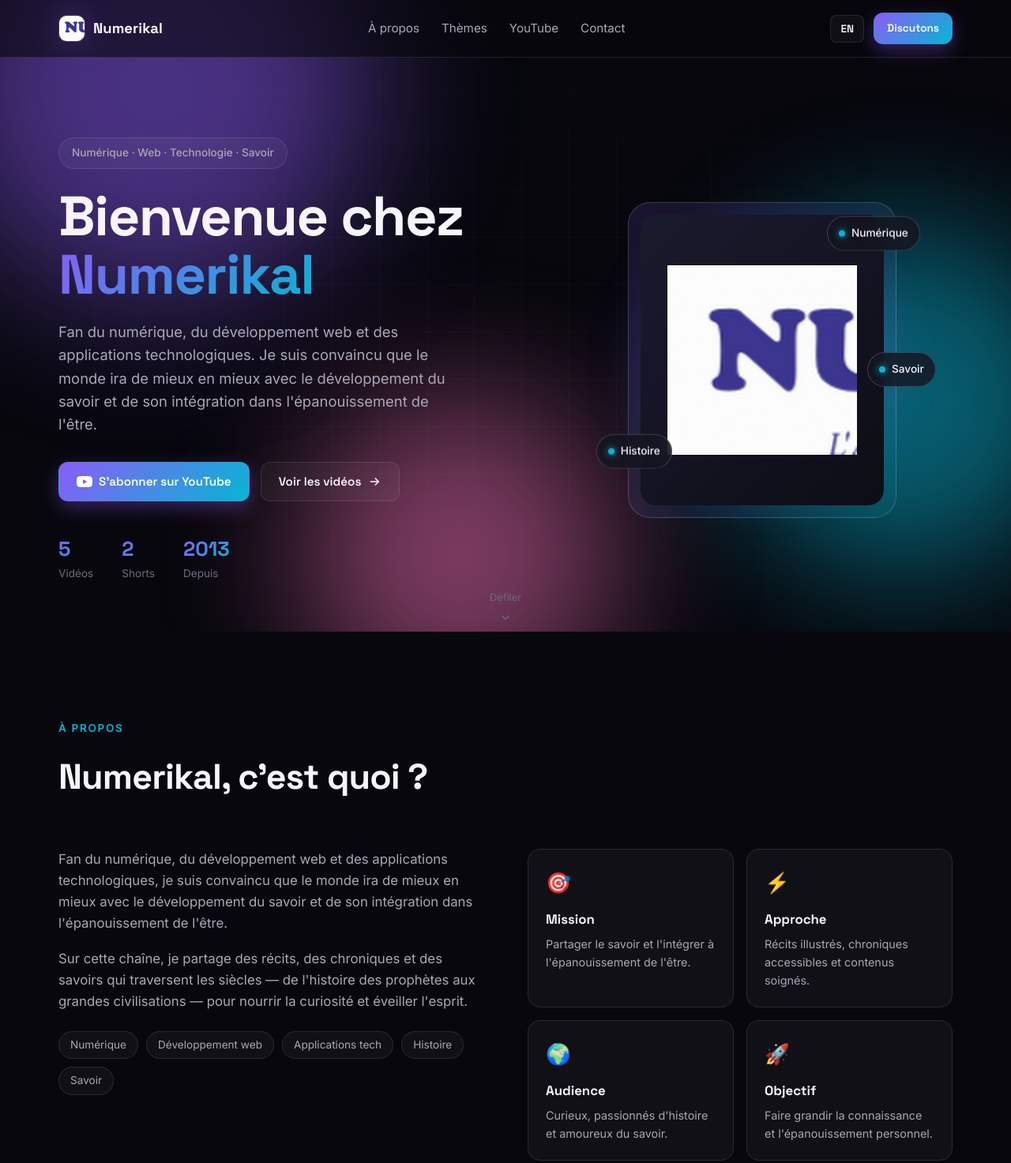
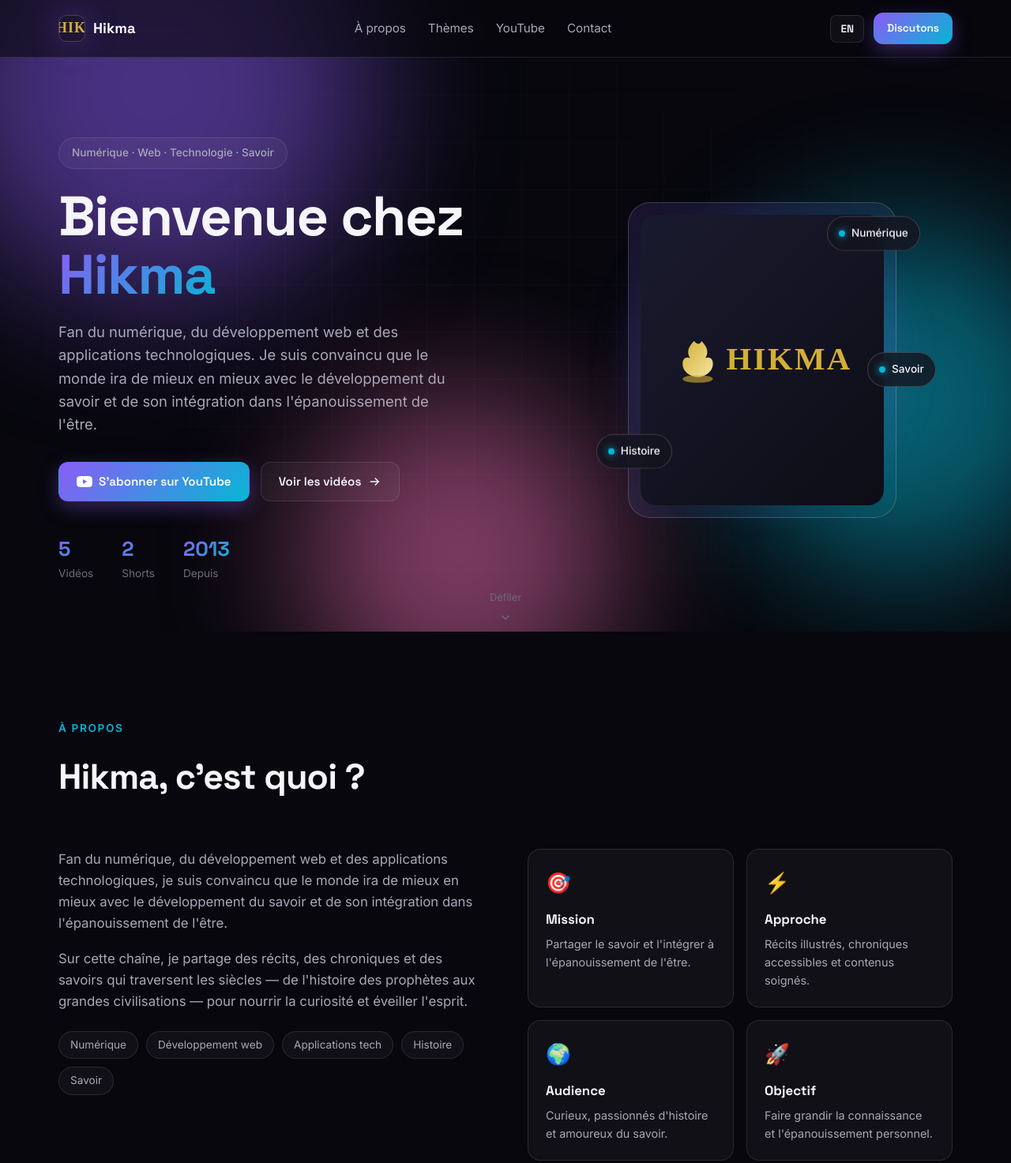
Before and after one commit to elkobilas/numerikal-site, a plain HTML site: page index.html in a window 1280 px wide. Shown: the top 1473 px of the page at 79% size. Drawn offline with Linux system fonts and the light colour scheme.

Commit message:
Rename brand to Hikma + SVG logo

```diff
--- a/index.html
+++ b/index.html
@@ -3,17 +3,17 @@
 <head>
   <meta charset="UTF-8" />
   <meta name="viewport" content="width=device-width, initial-scale=1.0" />
-  <title>Numerikal — Histoire, savoir & numérique</title>
-  <meta name="description" content="Numerikal : fan du numérique, du développement web et des applications technologiques. Histoires, chroniques et savoir sur YouTube." />
-  <link rel="icon" href="assets/numerikal-logo.jpg" />
+  <title>Hikma — Histoire, savoir & numérique</title>
+  <meta name="description" content="Hikma : fan du numérique, du développement web et des applications technologiques. Histoires, chroniques et savoir sur YouTube." />
+  <link rel="icon" href="assets/hikma-logo.svg" />
   <link rel="preconnect" href="https://fonts.googleapis.com" />
   <link rel="preconnect" href="https://fonts.gstatic.com" crossorigin />
   <link href="https://fonts.googleapis.com/css2?family=Space+Grotesk:wght@400;500;600;700&family=Inter:wght@300;400;500;600&display=swap" rel="stylesheet" />
   <link rel="stylesheet" href="styles.css" />
-  <meta property="og:title" content="Numerikal — Histoire, savoir & numérique" />
+  <meta property="og:title" content="Hikma — Histoire, savoir & numérique" />
   <meta property="og:description" content="Fan du numérique, du développement web et des applications technologiques." />
   <meta property="og:type" content="website" />
-  <meta property="og:image" content="assets/numerikal-logo.jpg" />
+  <meta property="og:image" content="assets/hikma-logo.svg" />
   <meta name="twitter:card" content="summary" />
 </head>
 <body>
@@ -27,8 +27,8 @@
   <header class="nav">
     <div class="container nav-inner">
       <a href="#hero" class="logo">
-        <img class="logo-img" src="assets/numerikal-logo.jpg" alt="Numerikal" />
-        <span class="logo-text">Numerikal</span>
+        <img class="logo-img" src="assets/hikma-logo.svg" alt="Hikma" />
+        <span class="logo-text">Hikma</span>
       </a>
       <nav class="nav-links">
         <a href="#about" data-i18n="nav.about">À propos</a>
@@ -61,7 +61,7 @@
         <div class="hero-copy">
           <span class="badge" data-i18n="hero.badge">Numérique · Web · Technologie · Savoir</span>
           <h1 class="hero-title">
-            <span data-i18n="hero.hi">Bienvenue chez</span> <span class="gradient-text">Numerikal</span>
+            <span data-i18n="hero.hi">Bienvenue chez</span> <span class="gradient-text">Hikma</span>
           </h1>
           <p class="hero-sub" data-i18n="hero.sub">
             Fan du numérique, du développement web et des applications technologiques. Je suis convaincu que le monde ira de mieux en mieux avec le développement du savoir et de son intégration dans l'épanouissement de l'être.
@@ -86,8 +86,8 @@
           <div class="avatar-card">
             <div class="avatar-glow"></div>
             <div class="avatar-ring"></div>
-            <div class="avatar-img" role="img" aria-label="Logo Numerikal">
-              <img src="assets/numerikal-logo.jpg" alt="Numerikal logo" class="avatar-logo" />
+            <div class="avatar-img" role="img" aria-label="Logo Hikma">
+              <img src="assets/hikma-logo.svg" alt="Hikma logo" class="avatar-logo" />
             </div>
             <div class="floating-chip chip-1">
               <span class="chip-dot"></span> <span data-i18n="hero.chip1">Numérique</span>
@@ -112,7 +112,7 @@
       <div class="container">
         <div class="section-head">
           <span class="eyebrow" data-i18n="about.eyebrow">À propos</span>
-          <h2 class="section-title" data-i18n="about.title">Numerikal, c'est quoi ?</h2>
+          <h2 class="section-title" data-i18n="about.title">Hikma, c'est quoi ?</h2>
         </div>
         <div class="about-grid">
           <div class="about-text">
@@ -347,7 +347,7 @@
 
   <footer class="footer">
     <div class="container footer-inner">
-      <p>© <span id="year"></span> Numerikal. <span data-i18n="footer.rights">Tous droits réservés.</span></p>
+      <p>© <span id="year"></span> Hikma. <span data-i18n="footer.rights">Tous droits réservés.</span></p>
       <div class="footer-links">
         <a href="#hero" data-i18n="footer.top">Retour en haut</a>
       </div>
--- a/script.js
+++ b/script.js
@@ -18,7 +18,7 @@ const translations = {
     "hero.chip3": "Savoir",
     "hero.scroll": "Défiler",
     "about.eyebrow": "À propos",
-    "about.title": "Numerikal, c'est quoi ?",
+    "about.title": "Hikma, c'est quoi ?",
     "about.p1": "Fan du numérique, du développement web et des applications technologiques, je suis convaincu que le monde ira de mieux en mieux avec le développement du savoir et de son intégration dans l'épanouissement de l'être.",
     "about.p2": "Sur cette chaîne, je partage des récits, des chroniques et des savoirs qui traversent les siècles — de l'histoire des prophètes aux grandes civilisations — pour nourrir la curiosité et éveiller l'esprit.",
     "about.card1t": "Mission",
@@ -91,7 +91,7 @@ const translations = {
     "hero.chip3": "Knowledge",
     "hero.scroll": "Scroll",
     "about.eyebrow": "About",
-    "about.title": "What is Numerikal?",
+    "about.title": "What is Hikma?",
     "about.p1": "A fan of digital, web development and technological applications, I believe the world will keep getting better through the growth of knowledge and its integration into personal fulfillment.",
     "about.p2": "On this channel I share stories, chronicles and knowledge spanning centuries — from the history of the prophets to great civilizations — to feed curiosity and awaken the mind.",
     "about.card1t": "Mission",
```
Also changed, not shown: assets/hikma-logo.svg (added), assets/numerikal-logo.jpg (deleted).
